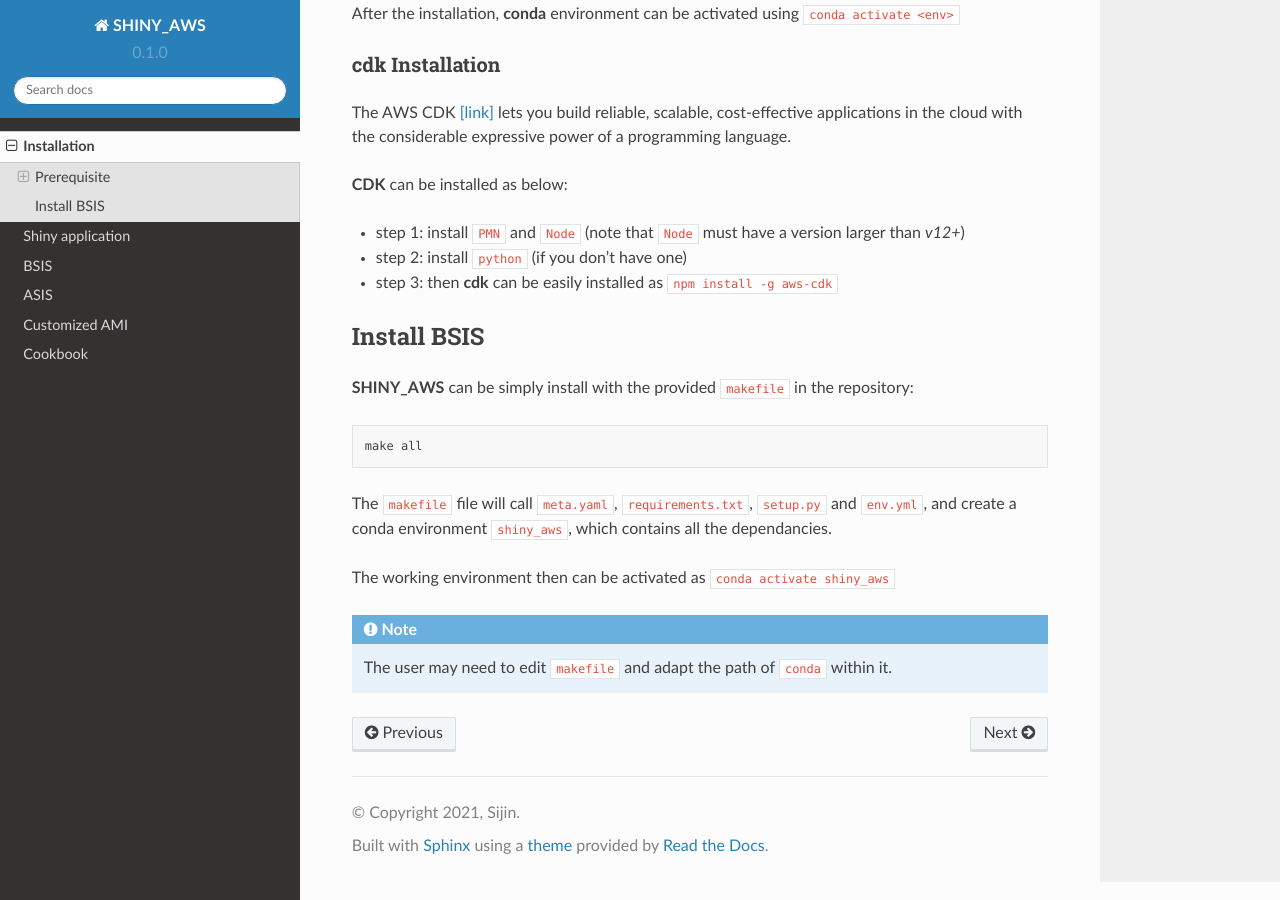
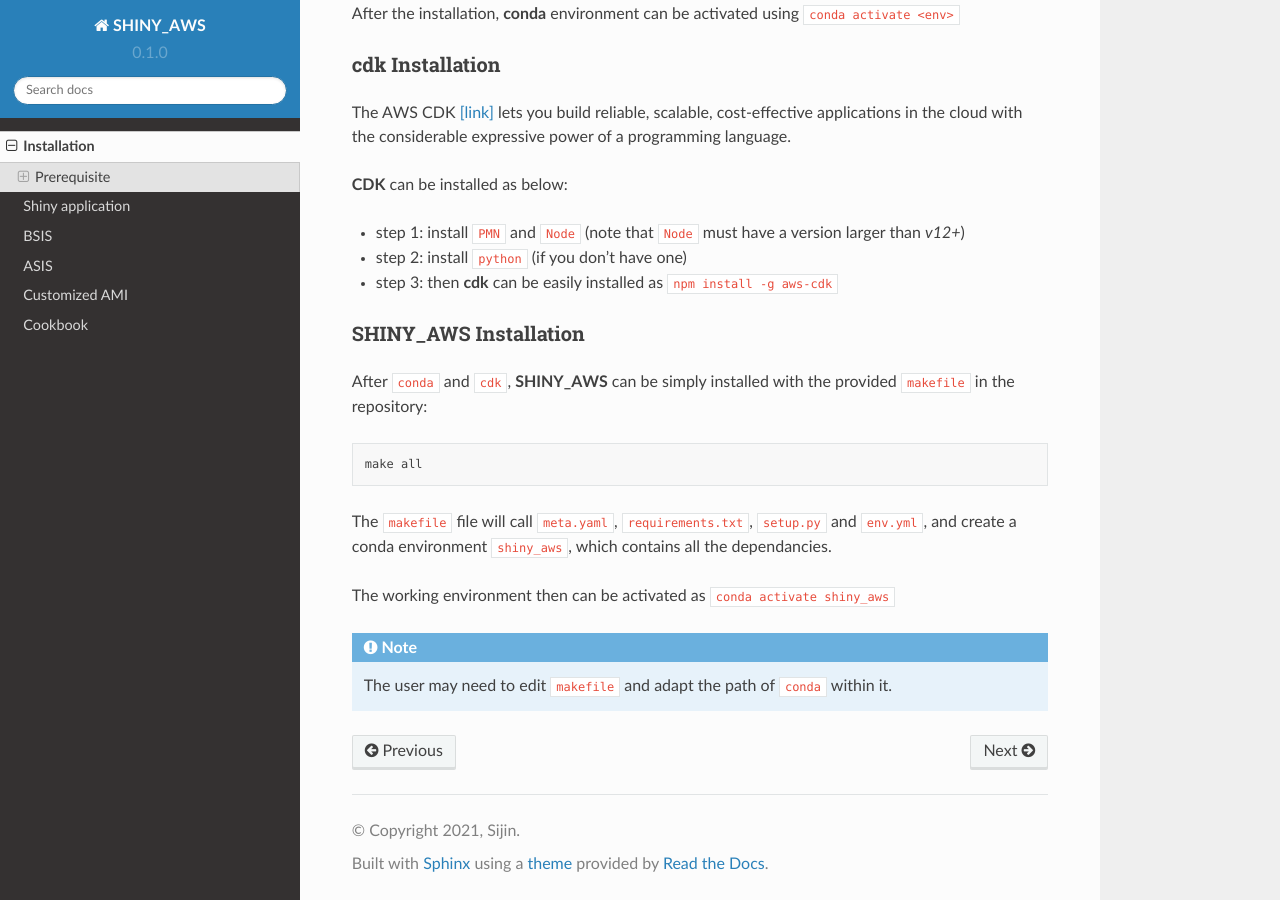
Before and after one commit to jzanetti/shiny_aws, a Sphinx documentation site: the page built from doc/source/Installation.rst, in a window 1280 px wide and 900 px high, scrolled down 554 px. Built offline with Sphinx 7.4.7 and the Read the Docs theme 2.0.0, drawn with Linux system fonts in a browser that asks for light colours.

Commit message:
update readme

```diff
--- a/doc/source/Installation.rst
+++ b/doc/source/Installation.rst
@@ -28,9 +28,9 @@
 - step 3: then **cdk** can be easily installed as ``npm install -g aws-cdk``
 
 
-Install BSIS
-------
-**SHINY_AWS** can be simply install with the provided ``makefile`` in the repository:
+SHINY_AWS Installation
+^^^^^^^^^
+After ``conda`` and ``cdk``, **SHINY_AWS** can be simply installed with the provided ``makefile`` in the repository:
 
 .. code-block:: bash
 
```
